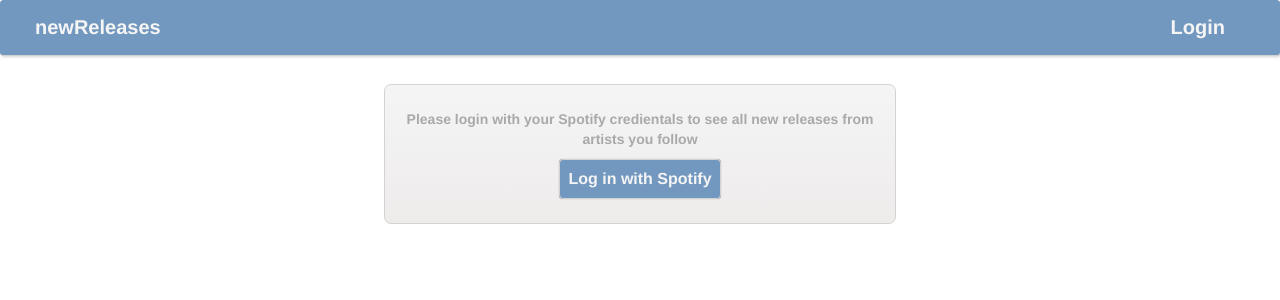
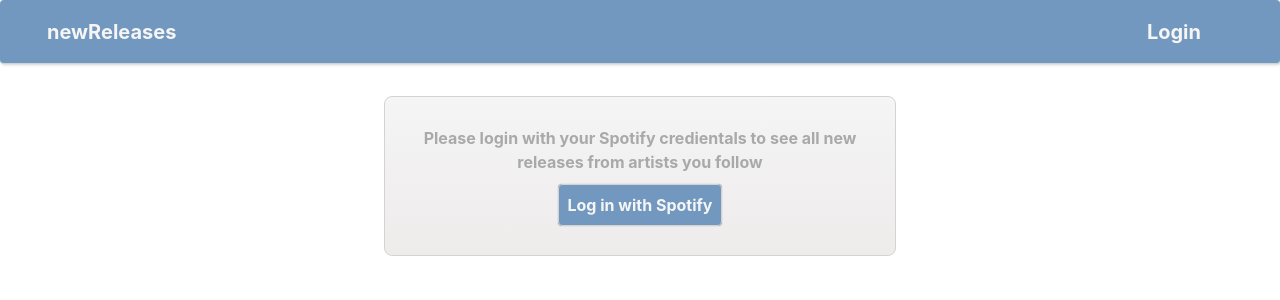
Before and after one commit to sarajculhane/spotify-release-feed, a React app: page / in a window 1280 px wide. Shown: the top 300 px of the page. Built offline with nearby package versions, Linux system fonts and the light colour scheme; no server answers; some icons are missing.

Commit message:
fixed webpack scss loader issue

```diff
--- a/package.json
+++ b/package.json
@@ -32,26 +32,28 @@
     "react-hot-loader": "^4.13.0",
     "react-router-dom": "^5.2.0",
     "request": "^2.88.2",
-    "spotify-web-api-node": "^5.0.0",
-    "webpack": "^5.10.3"
+    "spotify-web-api-node": "^5.0.0"
   },
   "devDependencies": {
     "@babel/cli": "^7.12.8",
     "@babel/core": "^7.12.8",
     "@babel/preset-env": "^7.12.7",
     "@babel/preset-react": "^7.12.7",
+    "babel": "^6.23.0",
     "babel-loader": "^8.2.1",
     "css-loader": "^5.0.1",
     "fibers": "^5.0.0",
     "file-loader": "^6.2.0",
     "mini-css-extract-plugin": "^1.3.3",
     "node-sass": "^5.0.0",
+    "postcss-loader": "^4.2.0",
     "raw-loader": "^4.0.2",
     "react": "^17.0.1",
     "react-dom": "^17.0.1",
     "sass": "^1.30.0",
     "sass-loader": "^10.1.0",
     "style-loader": "^2.0.0",
+    "webpack": "^5.17.0",
     "webpack-cli": "^4.2.0",
     "webpack-dev-server": "^3.11.0"
   }
--- /dev/null
+++ b/public/App.scss
@@ -0,0 +1,2 @@
+@import "custom";
+@import "~bootstrap/scss/bootstrap";
--- /dev/null
+++ b/public/custom.scss
@@ -0,0 +1,24 @@
+// Custom.scss
+// Option A: Include all of Bootstrap
+
+@import "../node_modules/bootstrap/scss/bootstrap";
+
+// Required
+@import "../node_modules/bootstrap/scss/functions";
+@import "../node_modules/bootstrap/scss/variables";
+@import "../node_modules/bootstrap/scss/mixins";
+
+$theme-colors: (
+  "primary": steelblue,
+  "danger": #ff4136
+);
+
+
+
+// Optional
+@import "../node_modules/bootstrap/scss/reboot";
+@import "../node_modules/bootstrap/scss/type";
+@import "../node_modules/bootstrap/scss/images";
+@import "../node_modules/bootstrap/scss/code";
+@import "../node_modules/bootstrap/scss/grid";
+@import "../node_modules/bootstrap/scss/card";
--- a/public/index.html
+++ b/public/index.html
@@ -4,7 +4,7 @@
     <title>Spotify New Release Feed</title>
     <link rel="stylesheet" type="text/css" href="/style.css">
     <link rel="stylesheet" type="text/css" href="/font-awesome/css/font-awesome.min.css">
-    <link rel="stylesheet" type="text/css" href="//netdna.bootstrapcdn.com/bootstrap/3.1.1/css/bootstrap.min.css">
+    <!-- <link rel="stylesheet" type="text/css" href="//netdna.bootstrapcdn.com/bootstrap/3.1.1/css/bootstrap.min.css"> -->
 
 
   <body>
--- a/src/index.js
+++ b/src/index.js
@@ -7,6 +7,7 @@
 
 const history = createBrowserHistory({forceRefresh:true})
 // import '../public/styles.scss'
+import '../public/App.scss'
 
 
 ReactDOM.render(
--- a/webpack.config.js
+++ b/webpack.config.js
@@ -6,27 +6,35 @@
 
 module.exports = {
   entry: "./src/index.js",
+  output: {
+    filename: 'bundle.js',
+    path: path.resolve(__dirname, "public/dist")
+  },
   module: {
     rules: [
-
       {
         test: /\.(js|jsx)$/,
-        exclude: /(node_modules|bower_components)/,
-        loader: "babel-loader",
-        options: { presets: ["@babel/env"] }
+        exclude: /node_modules/,
+        use: {
+          loader: "babel-loader"
+        }
+      },
+       {
+        test: /\.css$/i,
+        use: ["style-loader", "css-loader"],
       },
       {
-        test: /\.css$/,
-        use: ["style-loader", "css-loader", 'sass-loader']
+        test: /\.s[ac]ss$/i,
+        use: [
+          // Creates `style` nodes from JS strings
+          "style-loader",
+          // Translates CSS into CommonJS
+          "css-loader",
+          // Compiles Sass to CSS
+          "sass-loader",
+        ],
       }
-
     ]
-  },
-  resolve: { extensions: ["*", ".js", ".jsx"] },
-  output: {
-    path: path.resolve(__dirname, "public/dist"),
-    publicPath: "public/dist/",
-    filename: "bundle.js"
   },
   devServer: {
     contentBase: path.join(__dirname, "public"),
```
Also changed, not shown: 2 other files (tests, documents, lock files or other folders).
